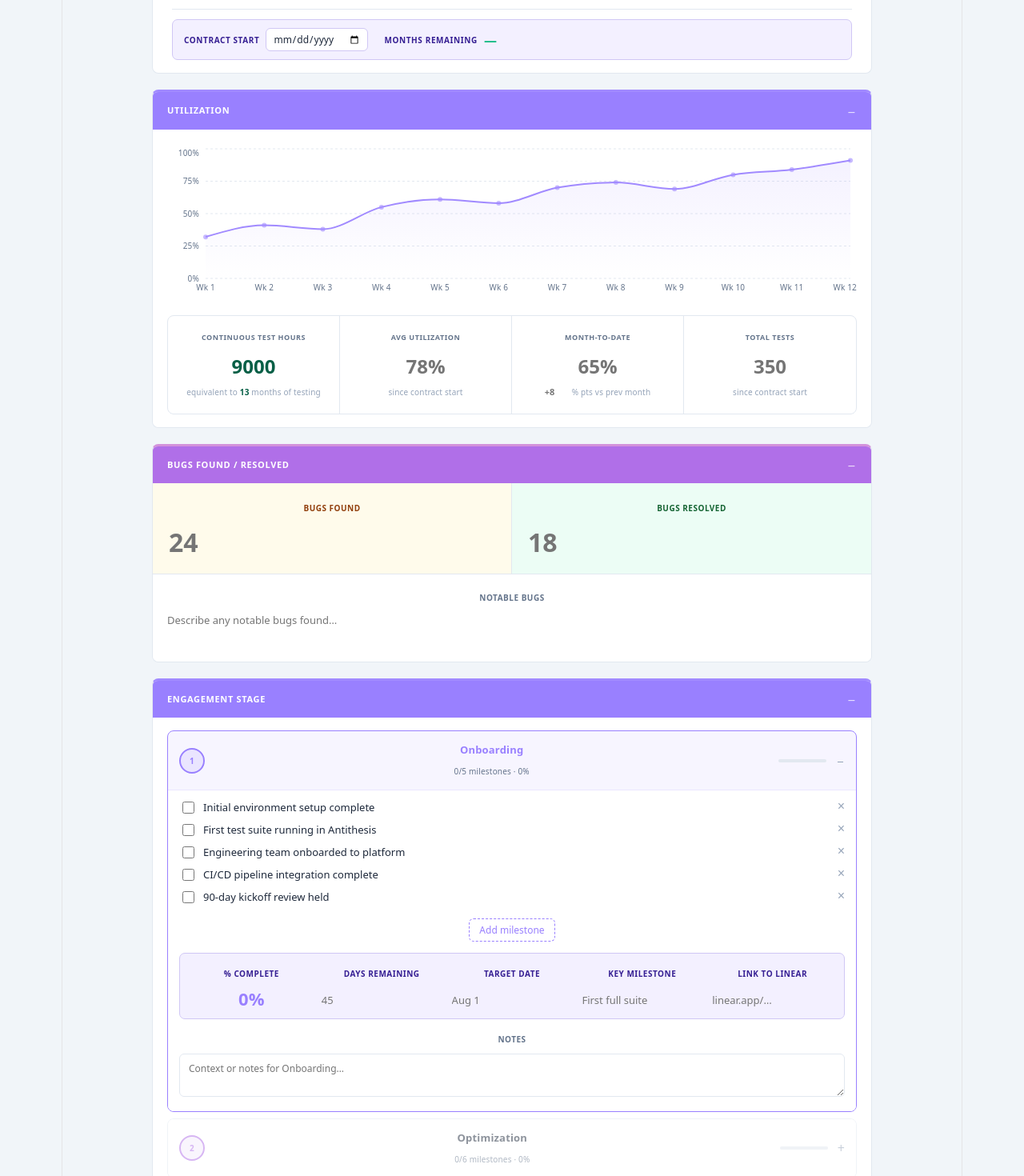
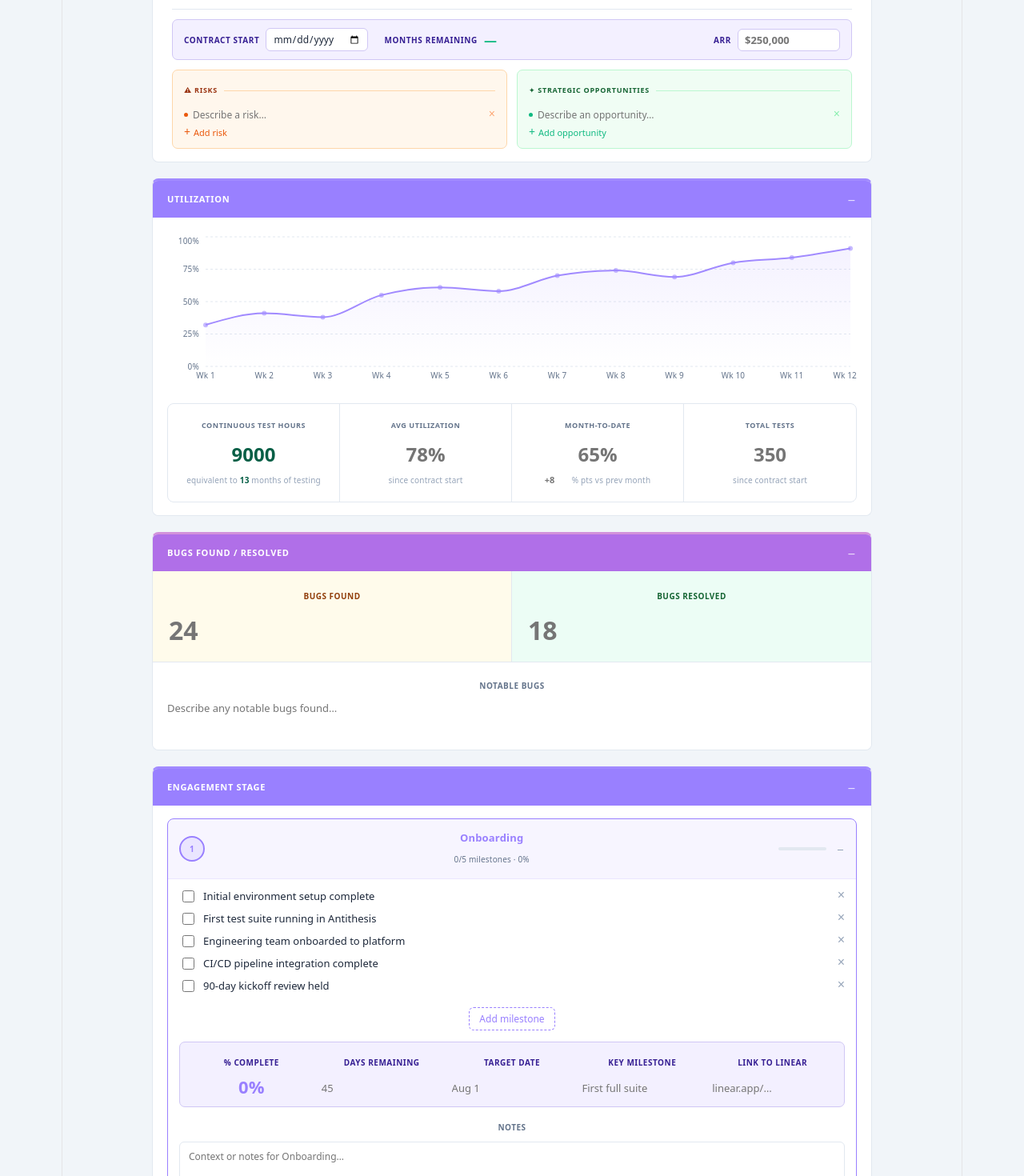
Before and after one commit to tcerb/antithesis-success-plan, a React (Vite) app: page / in a window 1280 px wide. Shown: the part 300-1770 px from the top of the page at 80% size. Built offline with nearby package versions, Linux system fonts and the light colour scheme.

Commit message:
Refactor SuccessPlan component and update state management

```diff
--- a/src/App.tsx
+++ b/src/App.tsx
@@ -355,14 +355,13 @@ function StageStep({ stage, index, stageData, previousComplete, onToggle, onUpda
   const total   = data.milestones.length;
   const pct     = total ? Math.round((checked/total)*100) : 0;
   const allDone = checked === total && total > 0;
-  const locked  = index > 0 && !previousComplete;
 
   return (
-    <div style={{marginBottom:8,borderRadius:8,border:`1px solid ${expanded?color:C.border}`,overflow:"hidden",opacity:locked?.5:1}}>
-      <div onClick={()=>!locked&&setExpanded((e: boolean)=>!e)} style={{
+    <div style={{marginBottom:8,borderRadius:8,border:`1px solid ${expanded?color:C.border}`,overflow:"hidden"}}>
+      <div onClick={()=>setExpanded((e: boolean)=>!e)} style={{
         display:"flex",alignItems:"center",gap:12,padding:"10px 14px",
         background:expanded?`${color}15`:C.white,
-        cursor:locked?"not-allowed":"pointer",userSelect:"none",
+        cursor:"pointer",userSelect:"none",
       }}>
         <div style={{width:28,height:28,borderRadius:"50%",background:allDone?color:`${color}22`,border:`2px solid ${color}`,
           display:"flex",alignItems:"center",justifyContent:"center",flexShrink:0}}>
@@ -430,14 +429,11 @@ function EngagementSection({ stageData, onToggle, onUpdateText, onAdd, onRemove,
   return (
     <CollapsibleCard title="Engagement stage" accent={C.accent}>
       <CardBody>
-        {STAGES.map((stage,i)=>{
-          const prev = i===0 ? true : stageData[STAGES[i-1]].milestones.every((m: any)=>m.checked);
-          return (
-            <StageStep key={stage} stage={stage} index={i} stageData={stageData} previousComplete={prev}
-              onToggle={onToggle} onUpdateText={onUpdateText} onAdd={onAdd} onRemove={onRemove}
-              onContextChange={onContextChange} onboarding={onboarding} onOnboardingChange={onOnboardingChange}/>
-          );
-        })}
+        {STAGES.map((stage,i)=>(
+          <StageStep key={stage} stage={stage} index={i} stageData={stageData}
+            onToggle={onToggle} onUpdateText={onUpdateText} onAdd={onAdd} onRemove={onRemove}
+            onContextChange={onContextChange} onboarding={onboarding} onOnboardingChange={onOnboardingChange}/>
+        ))}
       </CardBody>
     </CollapsibleCard>
   );
@@ -626,7 +622,9 @@ function NotesSection({ value, onChange }: { value: string; onChange: (v:string)
 
 // ── Root ──────────────────────────────────────────────────────
 export default function SuccessPlan() {
-  const [info,         setInfo]         = useState({customer:"",csm:"",am:"",fde:"",contractStart:""});
+  const [info,         setInfo]         = useState({customer:"",csm:"",am:"",fde:"",contractStart:"",arr:""});
+  const [risks,        setRisks]        = useState([{text:""}]);
+  const [opps,         setOpps]         = useState([{text:""}]);
   const [custContacts, setCustContacts] = useState([
     {role:"Champion",          name:""},
     {role:"Executive Sponsor", name:""},
@@ -747,6 +745,62 @@ export default function SuccessPlan() {
               {monthsLeft !== null ? monthsLeft : "—"}
             </span>
           </div>
+          <div style={{display:"flex",gap:8,alignItems:"center",marginLeft:"auto"}}>
+            <span style={{fontSize:10,fontWeight:700,textTransform:"uppercase",letterSpacing:".06em",color:C.accentDark}}>ARR</span>
+            <input value={info.arr} onChange={e=>updInfo("arr",e.target.value)} placeholder="$250,000"
+              style={{border:`1px solid ${C.accentMid}`,borderRadius:6,padding:"4px 8px",fontSize:13,fontWeight:700,fontFamily:"inherit",outline:"none",color:C.accentDark,background:C.white,width:110}}/>
+          </div>
+        </div>
+
+        {/* Risks / Strategic Opportunities */}
+        <div style={{display:"grid",gridTemplateColumns:"1fr 1fr",gap:12,marginTop:12}}>
+          {/* Risks */}
+          <div style={{padding:"12px 14px",background:"#FFF7ED",border:"1px solid #FED7AA",borderRadius:7}}>
+            <div style={{fontSize:9,fontWeight:800,textTransform:"uppercase",letterSpacing:".08em",color:"#9A3412",marginBottom:8,display:"flex",alignItems:"center",gap:8}}>
+              <span>⚠ Risks</span>
+              <div style={{flex:1,height:1,background:"#FED7AA"}}/>
+            </div>
+            <div style={{display:"flex",flexDirection:"column",gap:5}}>
+              {risks.map((r,i)=>(
+                <div key={i} style={{display:"flex",alignItems:"flex-start",gap:6}}>
+                  <div style={{width:5,height:5,borderRadius:"50%",background:"#EA580C",flexShrink:0,marginTop:6}}/>
+                  <input value={r.text} onChange={e=>setRisks(rs=>rs.map((x,j)=>j===i?{text:e.target.value}:x))}
+                    placeholder="Describe a risk…"
+                    style={{border:"none",outline:"none",background:"transparent",fontFamily:"inherit",fontSize:12,color:"#7C2D12",flex:1,padding:0}}/>
+                  <button onClick={()=>setRisks(rs=>rs.filter((_,j)=>j!==i))}
+                    style={{border:"none",background:"none",cursor:"pointer",color:"#FCA572",fontSize:14,padding:0,lineHeight:1,flexShrink:0}}>×</button>
+                </div>
+              ))}
+            </div>
+            <button onClick={()=>setRisks(rs=>[...rs,{text:""}])}
+              style={{marginTop:6,border:"none",background:"none",cursor:"pointer",color:"#EA580C",fontSize:11,padding:0,fontFamily:"inherit",display:"flex",alignItems:"center",gap:4}}>
+              <span style={{fontSize:14,lineHeight:1}}>+</span> Add risk
+            </button>
+          </div>
+
+          {/* Strategic Opportunities */}
+          <div style={{padding:"12px 14px",background:"#F0FDF4",border:"1px solid #BBF7D0",borderRadius:7}}>
+            <div style={{fontSize:9,fontWeight:800,textTransform:"uppercase",letterSpacing:".08em",color:"#166534",marginBottom:8,display:"flex",alignItems:"center",gap:8}}>
+              <span>✦ Strategic Opportunities</span>
+              <div style={{flex:1,height:1,background:"#BBF7D0"}}/>
+            </div>
+            <div style={{display:"flex",flexDirection:"column",gap:5}}>
+              {opps.map((o,i)=>(
+                <div key={i} style={{display:"flex",alignItems:"flex-start",gap:6}}>
+                  <div style={{width:5,height:5,borderRadius:"50%",background:C.success,flexShrink:0,marginTop:6}}/>
+                  <input value={o.text} onChange={e=>setOpps(os=>os.map((x,j)=>j===i?{text:e.target.value}:x))}
+                    placeholder="Describe an opportunity…"
+                    style={{border:"none",outline:"none",background:"transparent",fontFamily:"inherit",fontSize:12,color:"#14532D",flex:1,padding:0}}/>
+                  <button onClick={()=>setOpps(os=>os.filter((_,j)=>j!==i))}
+                    style={{border:"none",background:"none",cursor:"pointer",color:"#86EFAC",fontSize:14,padding:0,lineHeight:1,flexShrink:0}}>×</button>
+                </div>
+              ))}
+            </div>
+            <button onClick={()=>setOpps(os=>[...os,{text:""}])}
+              style={{marginTop:6,border:"none",background:"none",cursor:"pointer",color:C.success,fontSize:11,padding:0,fontFamily:"inherit",display:"flex",alignItems:"center",gap:4}}>
+              <span style={{fontSize:14,lineHeight:1}}>+</span> Add opportunity
+            </button>
+          </div>
         </div>
       </div>
 
```
